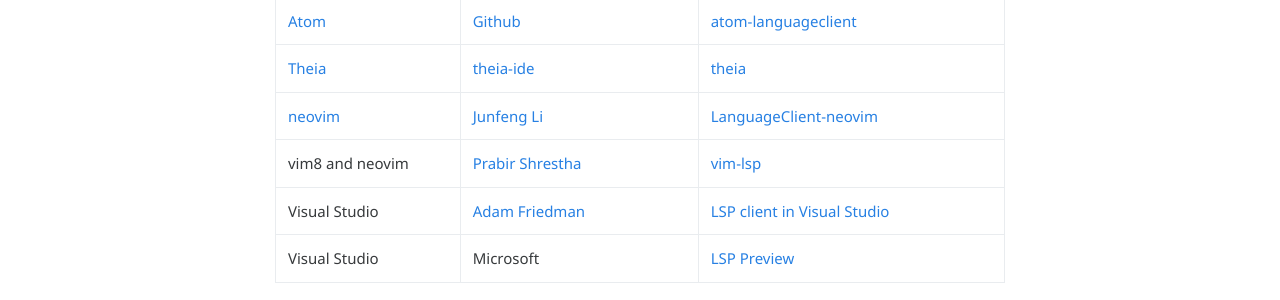
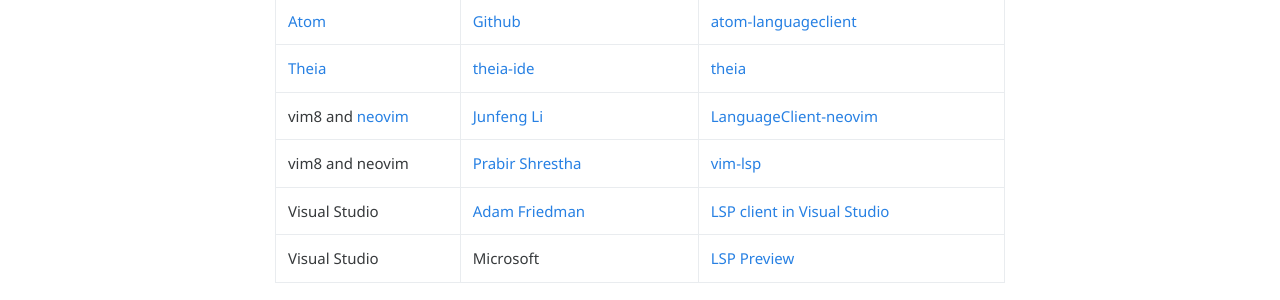
Before and after one commit to microsoft/language-server-protocol, a Jekyll site: the page built from _implementors/tools.md, in a window 1280 px wide and 923 px high. Shown: the part 523-823 px from the top of the window. Built offline with Jekyll 4.4.1, drawn with Linux system fonts in a browser that asks for light colours; nearby versions of some CDN libraries.

```diff
--- a/_implementors/tools.md
+++ b/_implementors/tools.md
@@ -19,7 +19,7 @@
 |[MS Monaco Editor](https://github.com/Microsoft/monaco-editor)| [Typefox](https://github.com/TypeFox) | [monaco-languageclient](https://www.npmjs.com/package/monaco-languageclient) |
 |[Atom](https://atom.io/)| [Github](https://github.com/) | [atom-languageclient](https://atom.io/packages/atom-languageclient) |
 |[Theia](https://github.com/theia-ide/theia)| [theia-ide](https://github.com/theia-ide) | [theia](https://github.com/theia-ide/theia) |
-|[neovim](https://neovim.io/)| [Junfeng Li](https://github.com/autozimu) | [LanguageClient-neovim](https://github.com/autozimu/LanguageClient-neovim) |
+|vim8 and [neovim](https://neovim.io/)| [Junfeng Li](https://github.com/autozimu) | [LanguageClient-neovim](https://github.com/autozimu/LanguageClient-neovim) |
 |vim8 and neovim| [Prabir Shrestha](https://github.com/prabirshrestha) | [vim-lsp](https://github.com/prabirshrestha/vim-lsp) |
 |Visual Studio| [Adam Friedman](https://github.com/tintoy) | [LSP client in Visual Studio](https://github.com/tintoy/dotnet-language-client/tree/sample/visual-studio/samples/VisualStudioExtension) |
 |Visual Studio| Microsoft | [LSP Preview](https://marketplace.visualstudio.com/items?itemName=vsext.LanguageServerClientPreview) |
```
